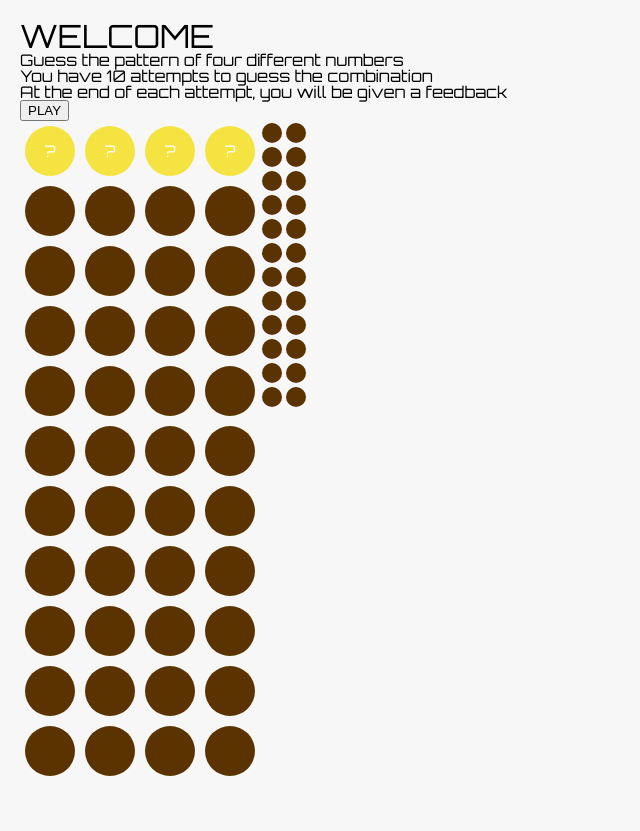
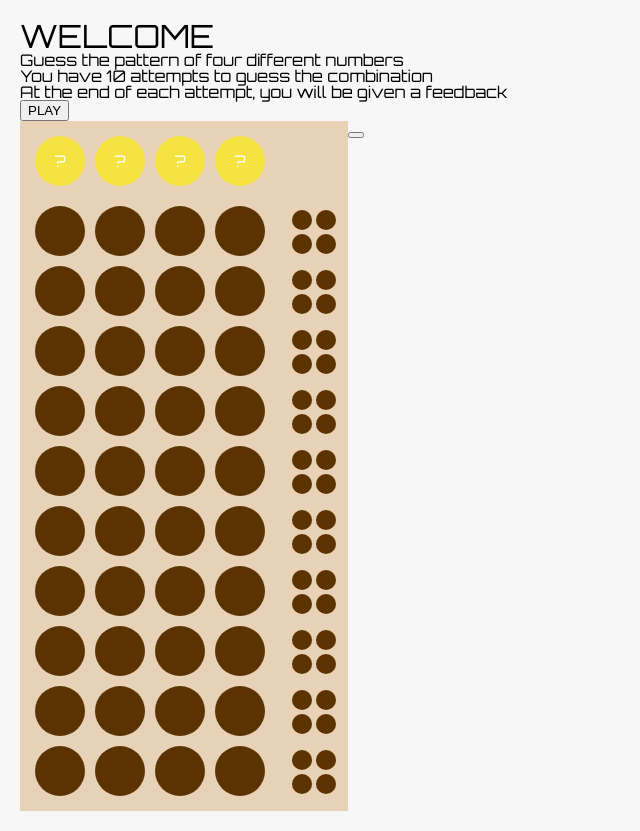
Before and after one commit to hansaem-kim/REACH_Mastermind, a website built with webpack: page index.html in a window 1280 px wide. Shown: the whole page, without its empty margins (0-640 px from the left). Before the commit the page ends 801 px from the top, so only its background shows below. Built offline with nearby package versions, Linux system fonts and the light colour scheme; no server answers.

Commit message:
Make Board

```diff
--- a/index.html
+++ b/index.html
@@ -24,7 +24,7 @@
     </div>
 
     <div class='gameboard'>
-        <div class='play-column'>
+        <div class='main-column'>
             <div class='secret-pattern'>
                 <div class='secret-ball'>?</div>
                 <div class='secret-ball'>?</div>
@@ -155,7 +155,53 @@
                     <div class='feedback-hole'></div>
                 </div>
             </div>
+            <div class='feedback'>
+                <div class='feedback-row'>
+                    <div class='feedback-hole'></div>
+                    <div class='feedback-hole'></div>
+                </div>
+                <div class='feedback-row'>
+                    <div class='feedback-hole'></div>
+                    <div class='feedback-hole'></div>
+                </div>
+            </div>
+            <div class='feedback'>
+                <div class='feedback-row'>
+                    <div class='feedback-hole'></div>
+                    <div class='feedback-hole'></div>
+                </div>
+                <div class='feedback-row'>
+                    <div class='feedback-hole'></div>
+                    <div class='feedback-hole'></div>
+                </div>
+            </div>
+            <div class='feedback'>
+                <div class='feedback-row'>
+                    <div class='feedback-hole'></div>
+                    <div class='feedback-hole'></div>
+                </div>
+                <div class='feedback-row'>
+                    <div class='feedback-hole'></div>
+                    <div class='feedback-hole'></div>
+                </div>
+            </div>
+            <div class='feedback'>
+                <div class='feedback-row'>
+                    <div class='feedback-hole'></div>
+                    <div class='feedback-hole'></div>
+                </div>
+                <div class='feedback-row'>
+                    <div class='feedback-hole'></div>
+                    <div class='feedback-hole'></div>
+                </div>
+            </div>
 
+        </div>
+
+        <div>
+            <div class='pegs'>
+                <button></button>
+            </div>
         </div>
 
 
--- a/src/index.scss
+++ b/src/index.scss
@@ -20,8 +20,14 @@ header {
     display: flex;
 }
 
+.main-column {
+    background-color: #e7d1b7;
+    padding: 10px;
+}
+
 .secret-pattern {
     display: flex;
+    margin-bottom: 10px;
 }
 
 .attempt-row {
@@ -47,6 +53,16 @@ header {
     background-color: #5A3300;
 }
 
+.feedback-column {
+    background-color: #e7d1b7;
+    padding: 10px;
+    padding-top: 75px;
+}
+
+.feedback {
+    margin-top: 12px;
+}
+
 .feedback-hole {
     height: 20px;
     width: 20px;
```
Also changed, not shown: dist/main.css.
